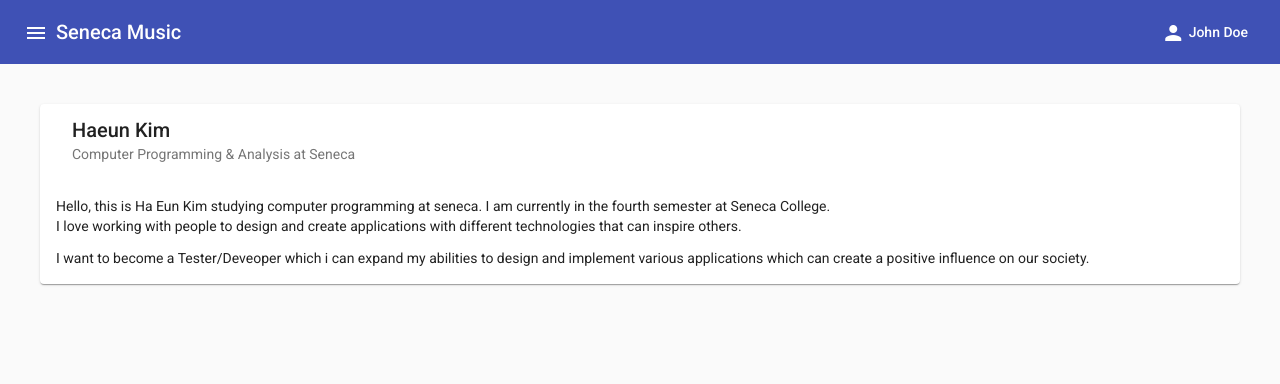
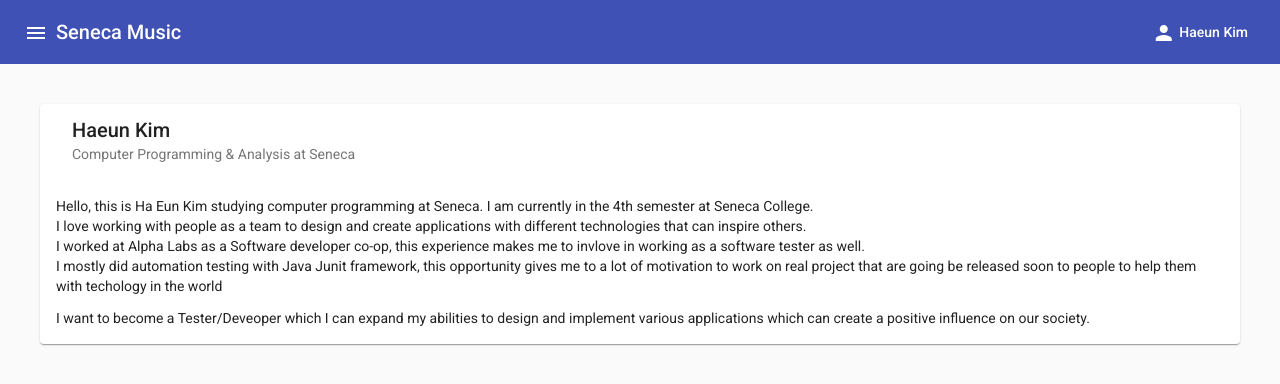
Before and after one commit to haeun159951/Music-Service-Application, an Angular app: page /about in a window 1280 px wide. Shown: the top 384 px of the page. Built offline with nearby package versions, Linux system fonts and the light colour scheme.

Commit message:
modified

```diff
--- a/src/app/about/about.component.html
+++ b/src/app/about/about.component.html
@@ -9,13 +9,18 @@
   <div mat-card-image></div>
   <mat-card-content>
     <p>
-      Hello, this is Ha Eun Kim studying computer programming at seneca. I am
-      currently in the fourth semester at Seneca College. <br />I love working
-      with people to design and create applications with different technologies
-      that can inspire others.
+      Hello, this is Ha Eun Kim studying computer programming at Seneca. I am
+      currently in the 4th semester at Seneca College. <br />I love working with
+      people as a team to design and create applications with different
+      technologies that can inspire others. <br />
+      I worked at Alpha Labs as a Software developer co-op, this experience
+      makes me to invlove in working as a software tester as well. <br />I
+      mostly did automation testing with Java Junit framework, this opportunity
+      gives me to a lot of motivation to work on real project that are going be
+      released soon to people to help them with techology in the world
     </p>
     <p>
-      I want to become a Tester/Deveoper which i can expand my abilities to
+      I want to become a Tester/Deveoper which I can expand my abilities to
       design and implement various applications which can create a positive
       influence on our society.
     </p>
--- a/src/app/app-routing.module.ts
+++ b/src/app/app-routing.module.ts
@@ -11,7 +11,7 @@ const routes: Routes = [
   { path: 'artist/:id', component: ArtistDiscographyComponent },
   { path: 'album/:id', component: AlbumComponent },
   { path: 'about', component: AboutComponent },
-  { path: '', component: NewReleasesComponent },
+  { path: '', redirectTo: 'newReleases', pathMatch: 'full' },
   { path: '**', component: NotFoundComponent },
 ];
 
--- a/src/app/app.component.html
+++ b/src/app/app.component.html
@@ -14,7 +14,7 @@
 
     <button mat-button [matMenuTriggerFor]="userMenu">
       <mat-icon>person</mat-icon>
-      <span fxShow fxHide.xs> John Doe </span>
+      <span fxShow fxHide.xs> Haeun Kim </span>
     </button>
     <mat-menu
       #userMenu="matMenu"
--- a/src/app/app.component.ts
+++ b/src/app/app.component.ts
@@ -4,7 +4,7 @@
  * assignment has been copied manually or electronically from any other source (including web sites) or
  * distributed to other students.
  *
- * Name: Ha Eun Kim Student ID: 158007187 Date: Jul 15, 2021
+ * Name: Ha Eun Kim Student ID: 158007187 Date: Jul 16, 2021
  *
  ********************************************************************************/
 
```
